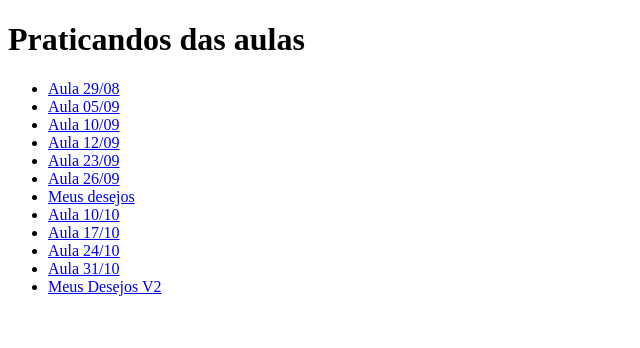
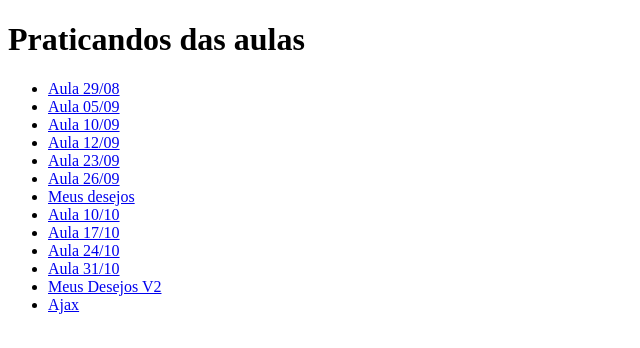
Before and after one commit to MaryBrachini/Desenvolvimento-Web, a plain HTML site: page index.html in a window 1280 px wide. Shown: the full height of the page, 0-640 px from the left. Drawn offline with Linux system fonts and the light colour scheme.

Commit message:
Update index.html

```diff
--- a/index.html
+++ b/index.html
@@ -24,6 +24,7 @@
         <li><a href="Aula24_10/P1.html">Aula 24/10</a></li>
         <li><a href="Aula31_10/P1.html">Aula 31/10</a></li>
         <li><a href="MeusDesejosV2/public_html/Pag1.html">Meus Desejos V2</a></li>
+        <li><a href="Aula05_11/P1.html">Ajax</a></li>
     </ul>
 </body>
 
```
